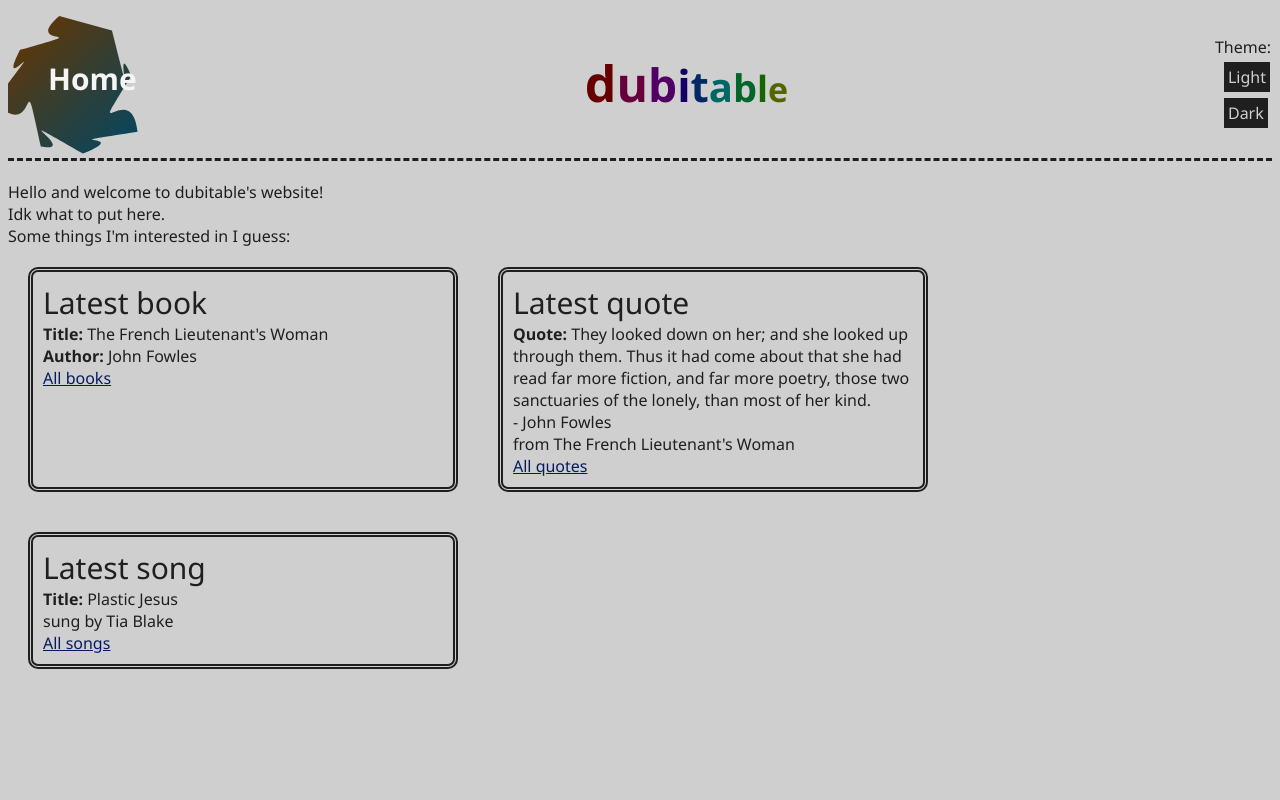
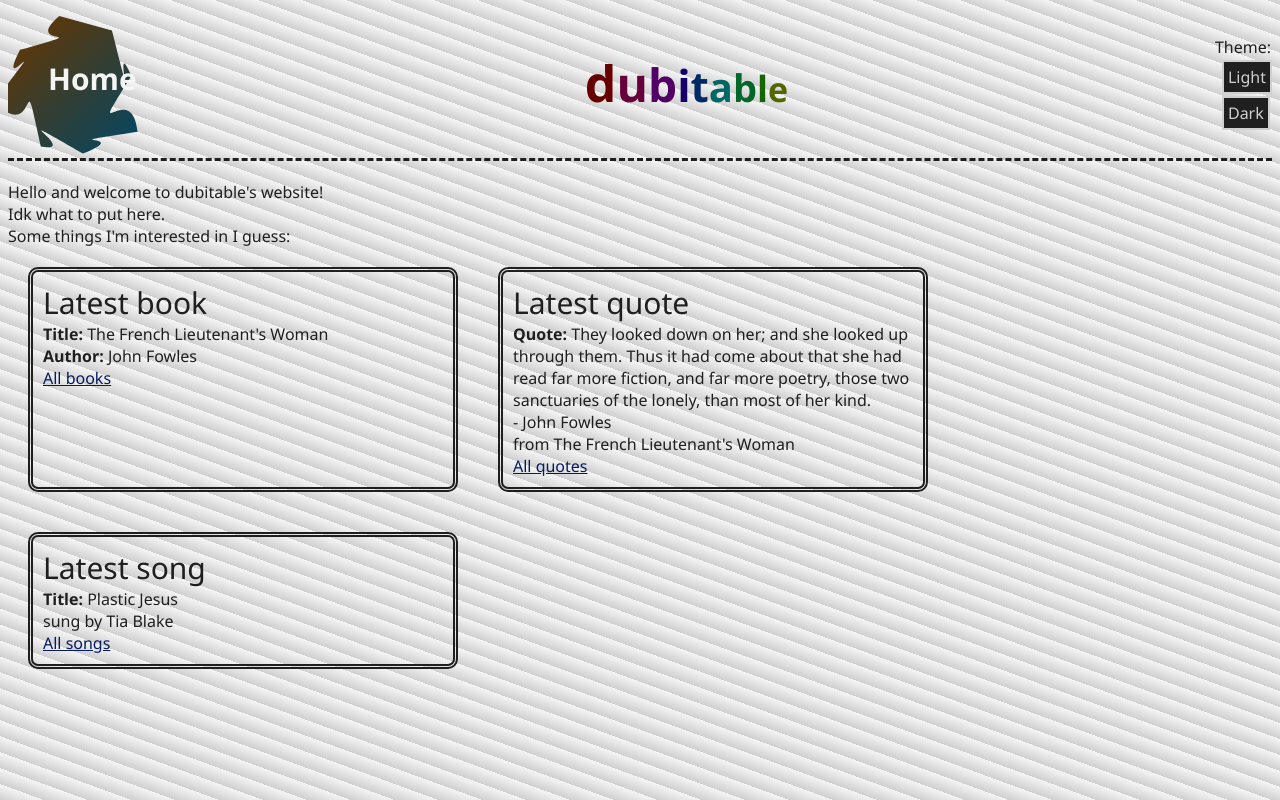
Before and after one commit to dubitabley/website, a SvelteKit app: page / in a window 1280 px wide. Built offline with nearby package versions, Linux system fonts and the light colour scheme.

Commit message:
Add background for a little contrast

```diff
--- a/src/routes/global.css
+++ b/src/routes/global.css
@@ -1,7 +1,17 @@
 body {
   font-family: "Segoe UI", Tahoma, Geneva, Verdana, sans-serif;
-  background-color: var(--background-color);
+  /* background-color: var(--background-color); */
   color: var(--primary-color);
+}
+
+html {
+  background: repeating-linear-gradient(
+    20deg,
+    var(--background-color) 0px,
+    var(--background-color-2) 15px
+  );
+
+  min-height: 100vh;
 }
 
 a {
```
